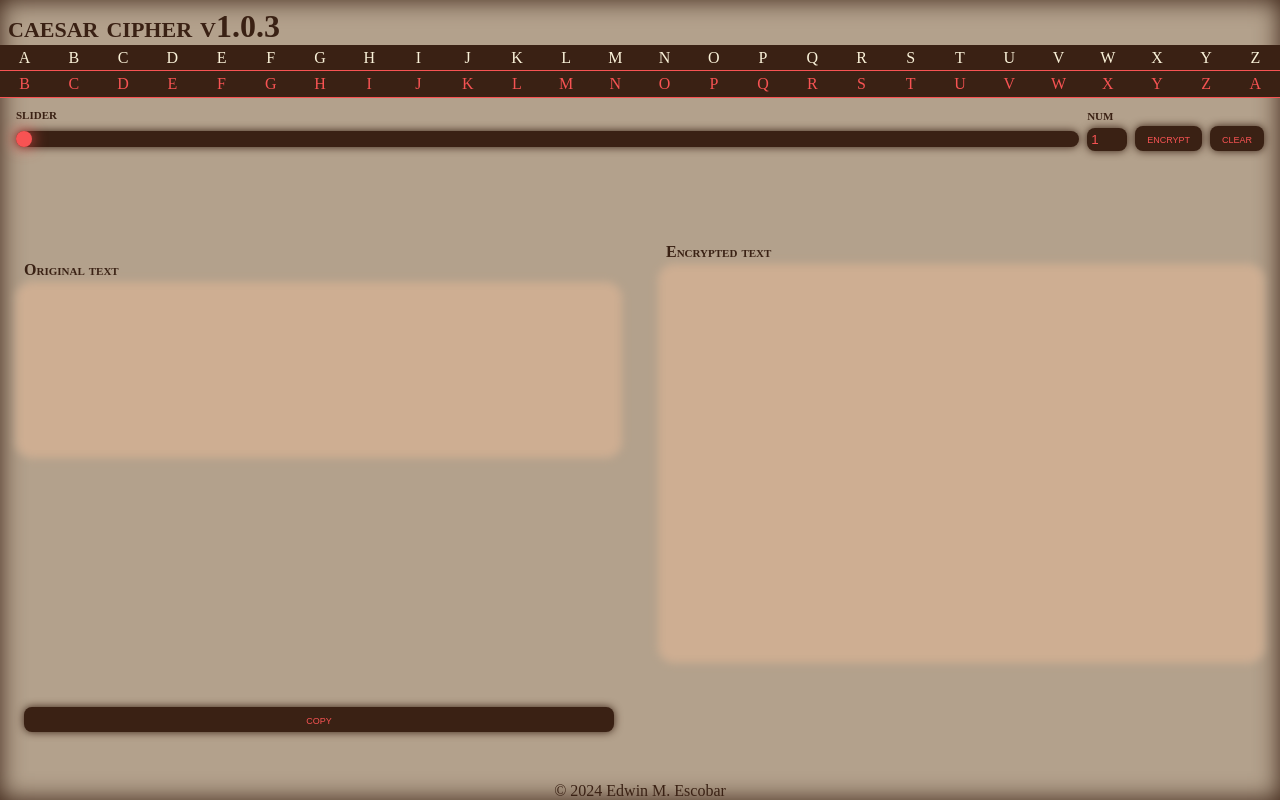
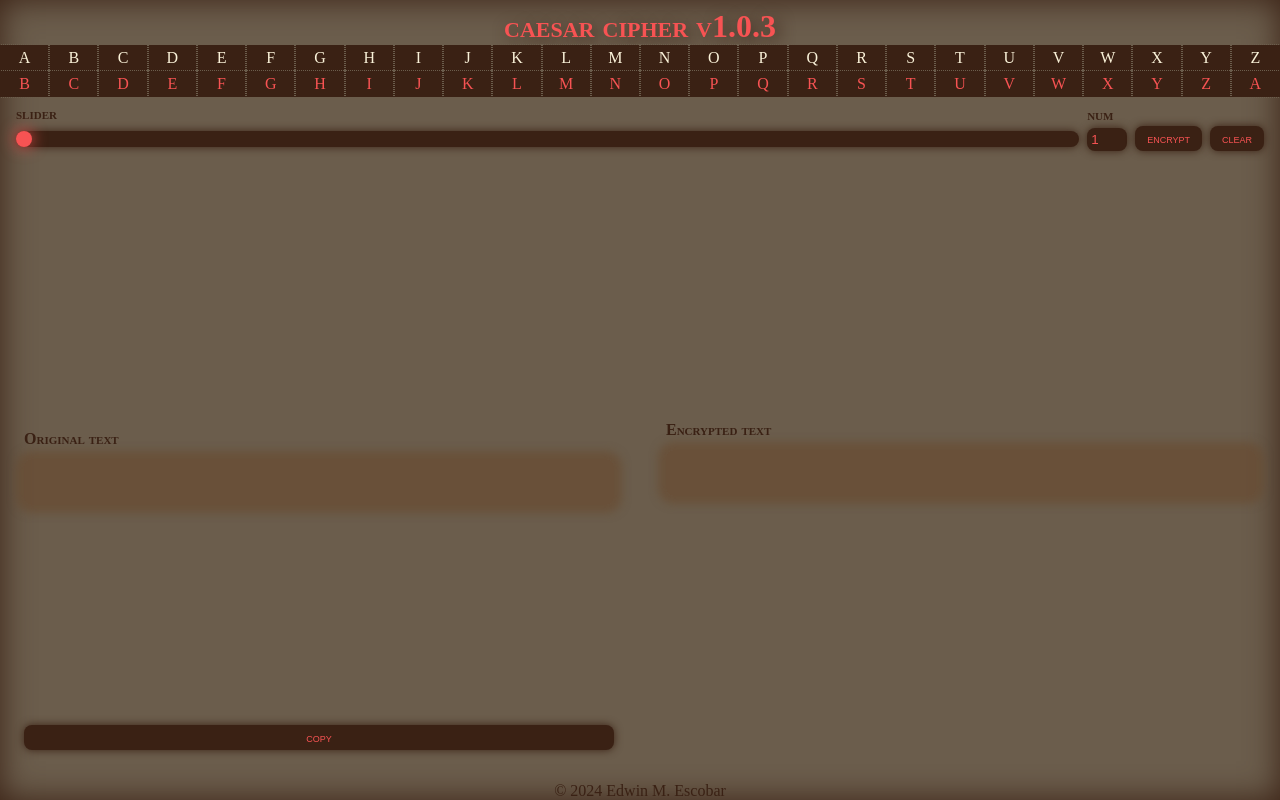
Before and after one commit to escowin/caesar-cipher, a plain HTML site: page index.html in a window 1280 px wide. Drawn offline with Linux system fonts and the light colour scheme.

Commit message:
reorganized stylesheet with pseudocode to reinforce design philosophy

```diff
--- a/assets/style.css
+++ b/assets/style.css
@@ -1,9 +1,12 @@
+/* Design philosophy : Rule of thirds styled big to small, selectors alphabetically listed. */
+
+/* I. Palette */
 :root {
-    --bg: rgb(179, 161, 140);
+    --bg: rgb(107, 93, 76);
+    --bg-unfocus: rgba(104, 74, 48, 0.644);
     --dark: rgb(58, 33, 20);
+    --light: rgb(250, 242, 217);
     --red: rgb(247, 83, 83);
-    --light: rgb(250, 242, 217);
-    --unfocus: rgb(206, 174, 146);
     --tr-3: 1s color, 1s background-color, 1s box-shadow;
     --spread: 0 0 .5rem;
 }
@@ -14,9 +17,10 @@
     padding: 0;
 }
 
+/* I. Base */
 body {
     background-color: var(--bg);
-    box-shadow: inset 0 0 1.5rem var(--dark);
+    box-shadow: inset 0 0 2rem var(--dark);
     color: var(--dark);
     font-family: 'Times New Roman', Times, serif;
     display: flex;
@@ -24,19 +28,31 @@ body {
     gap: .5rem;
     white-space: pre-line;
     height: 100vh;
+}
 
-    & header {
+/* II. Semantic divisions */
+footer,
+header,
+main {
     display: flex;
     flex-direction: column;
+    align-items: center;
+    width: 100%;
+}
 
-        & h1 {
+/* III. Nested division specificity */
+/* - Header */
+h1 {
     font-variant: small-caps;
     padding: .5rem .5rem 0 .5rem;
+    color: var(--red);
+    text-shadow: .25rem .25rem 1rem var(--dark);
 }
 
-        & nav {
+nav {
     display: flex;
     flex-direction: column;
+    width: 100%;
 
     & .char-list {
         display: grid;
@@ -44,16 +60,22 @@ body {
         text-align: center;
         background-color: var(--dark);
         color: var(--light);
+        list-style: none;
+
+        & li {
+            outline: 1px dotted var(--bg);
             padding: .25rem 0;
-                list-style: none;
+
+        }
+
     }
 
     & #alphabet-shifted {
         color: var(--red);
-                outline: 1px solid var(--red);
+        /* outline: 1px solid var(--red); */
     }
 
-            & #form {
+    & #cipher-form {
         display: grid;
         grid-template-columns: 1fr auto auto auto;
         gap: .5rem;
@@ -64,9 +86,111 @@ body {
         & label {
             gap: .25rem;
         }
+    }
+}
 
-                /* customize range slider & thumb appearance */
-                & #num-range {
+/* - Main */
+main {
+    flex-grow: 2;
+    gap: 1rem;
+    padding: 0 1.5rem;
+
+    & label {
+        gap: .7rem;
+        width: 100%;
+    }
+
+    & label[for="encrypted-text"] {
+        flex-grow: 1;
+
+        & #original-text {
+            height: 10rem;
+        }
+
+        & #encrypted-text {
+            height: 100%;
+        }
+    }
+}
+
+/* IV. Interactive */
+/* Links */
+a {
+    color: inherit;
+    text-decoration: none;
+    border-radius: .5rem;
+    padding: 0 1rem;
+    background-color: none;
+    transition: var(--tr-3);
+
+    &:focus {
+        outline: none;
+        color: var(--red);
+        background-color: var(--dark);
+        box-shadow: 0 0 .25rem .25rem var(--dark);
+    }
+
+    &:hover {
+        color: var(--red);
+    }
+}
+
+/* Logic entry points */
+button,
+.input {
+    border-radius: .5rem;
+    outline: none;
+    border: none;
+}
+
+/* Buttons */
+button {
+    padding: .3rem .75rem;
+    font-variant: small-caps;
+    color: var(--red);
+    background-color: var(--dark);
+    box-shadow: var(--spread) var(--dark);
+    transition: var(--tr-3);
+
+    &:active {
+        color: var(--light);
+    }
+
+    &:focus {
+        color: var(--dark);
+        background-color: var(--red);
+        box-shadow: var(--spread) .25rem var(--red);
+    }
+}
+
+/* Labels */
+label {
+    display: flex;
+    flex-direction: column;
+    font-weight: bold;
+    font-variant: small-caps;
+}
+
+/* Inputs */
+input {
+    color: var(--red);
+    background-color: var(--dark);
+    box-shadow: var(--spread) var(--dark);
+}
+
+input[type="number"] {
+    padding: .25rem;
+    transition: var(--tr-3);
+    width: 2.5rem;
+
+    &:focus {
+        color: var(--light);
+        background-color: var(--red);
+        box-shadow: var(--spread) .25rem var(--red);
+    }
+}
+
+input[type="range"] {
     appearance: none;
     background-color: var(--dark);
     margin: .25rem 0;
@@ -94,135 +218,31 @@ body {
     &::-webkit-slider-thumb:active {
         background-color: var(--light);
     }
-
-                }
-
-                & #num-input {
-                    padding: .25rem;
-                    transition: var(--tr-3);
-                    width: 2.5rem;
-
-                    &:focus {
-                        color: var(--light);
-                        background-color: var(--red);
-                        box-shadow: var(--spread) .25rem var(--red);
-                    }
-                }
-            }
-        }
-    }
-
-    & main {
-        display: flex;
-        flex-direction: column;
-        flex-grow: 2;
-        gap: 1rem;
-        padding: 0 1.5rem;
-
-        & label {
-            gap: .7rem;
-        }
-
-        & #original-text {
-            height: 10rem;
-        }
-
-        & label[for="encrypted-text"] {
-            flex-grow: 1;
-
-            & #encrypted-text {
-                height: 100%;
-            }
-        }
-    }
-
-    & footer {
-        text-align: center;
-    }
-}
-
-a {
-    color: inherit;
-    text-decoration: none;
-    border-radius: .5rem;
-    padding: 0 1rem;
-    background-color: none;
-    transition: var(--tr-3);
-
-    &:hover {
-        color: var(--red);
-    }
-
-    &:focus {
-        outline: none;
-        background-color: var(--dark);
-        box-shadow: 0 0 .25rem .25rem var(--dark);
-        color: var(--red);
-    }
-}
-
-label {
-    display: flex;
-    flex-direction: column;
-    font-weight: bold;
-    font-variant: small-caps;
-}
-
-input {
-    color: var(--red);
-    background-color: var(--dark);
-    box-shadow: var(--spread) var(--dark);
-}
-
-.input,
-button {
-    border-radius: .5rem;
-    outline: none;
-    border: none;
-}
-
-button {
-    padding: .3rem .75rem;
-    font-variant: small-caps;
-    color: var(--red);
-    background-color: var(--dark);
-    box-shadow: var(--spread) var(--dark);
-    transition: var(--tr-3);
-
-    &:focus {
-        background-color: var(--red);
-        color: var(--dark);
-        box-shadow: var(--spread) .25rem var(--red);
-    }
-
-    &:active {
-        color: var(--light);
-    }
 }
 
 textarea {
-    background-color: var(--unfocus);
-    box-shadow: var(--spread) .5rem var(--unfocus);
+    background-color: var(--bg-unfocus);
+    box-shadow: var(--spread) .5rem var(--bg-unfocus);
     resize: none;
     white-space: pre-line;
-    border: none;
     padding: .5rem;
     transition: 1s background-color, 1s box-shadow;
 
-    &:focus {
+    &:focus,
+    &:hover {
         background-color: var(--light);
         box-shadow: var(--spread) .5rem var(--light);
     }
-
 }
 
 
 @media screen and (min-width: 1024px) {
     body {
+        gap: 2rem;
+    }
 
-        gap: 2rem;
-
-        & header #form {
+    /* header */
+    #cipher-form {
         grid-template-rows: 1fr max-content;
         height: 100%;
         gap: 1.5rem .5rem;
@@ -236,7 +256,7 @@ textarea {
         }
     }
 
-        & main {
+    main {
         display: grid;
         grid-template-columns: 1fr 1fr;
         grid-template-rows: 1fr max-content;
@@ -248,8 +268,7 @@ textarea {
         }
     }
 
-        & footer {
+    footer {
         grid-column: 1 / -1;
     }
 }
-}
--- a/index.html
+++ b/index.html
@@ -13,7 +13,7 @@
       <nav>
         <ol class="char-list" id="alphabet-original"></ol>
         <ol class="char-list" id="alphabet-shifted"></ol>
-        <form id="form">
+        <form id="cipher-form">
           <label for="num-range"
             >slider
             <input
```
Lines whose indentation alone changed are shown as unchanged.
